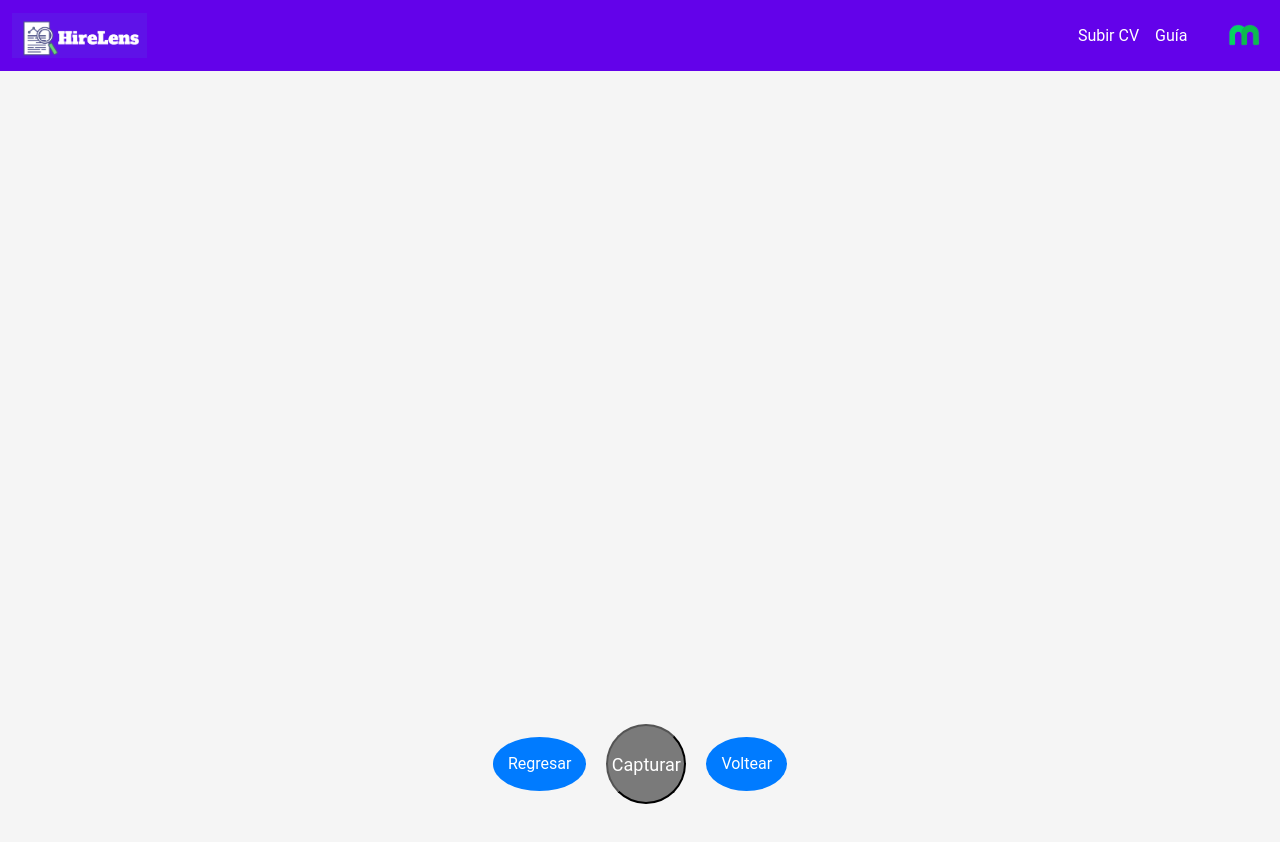
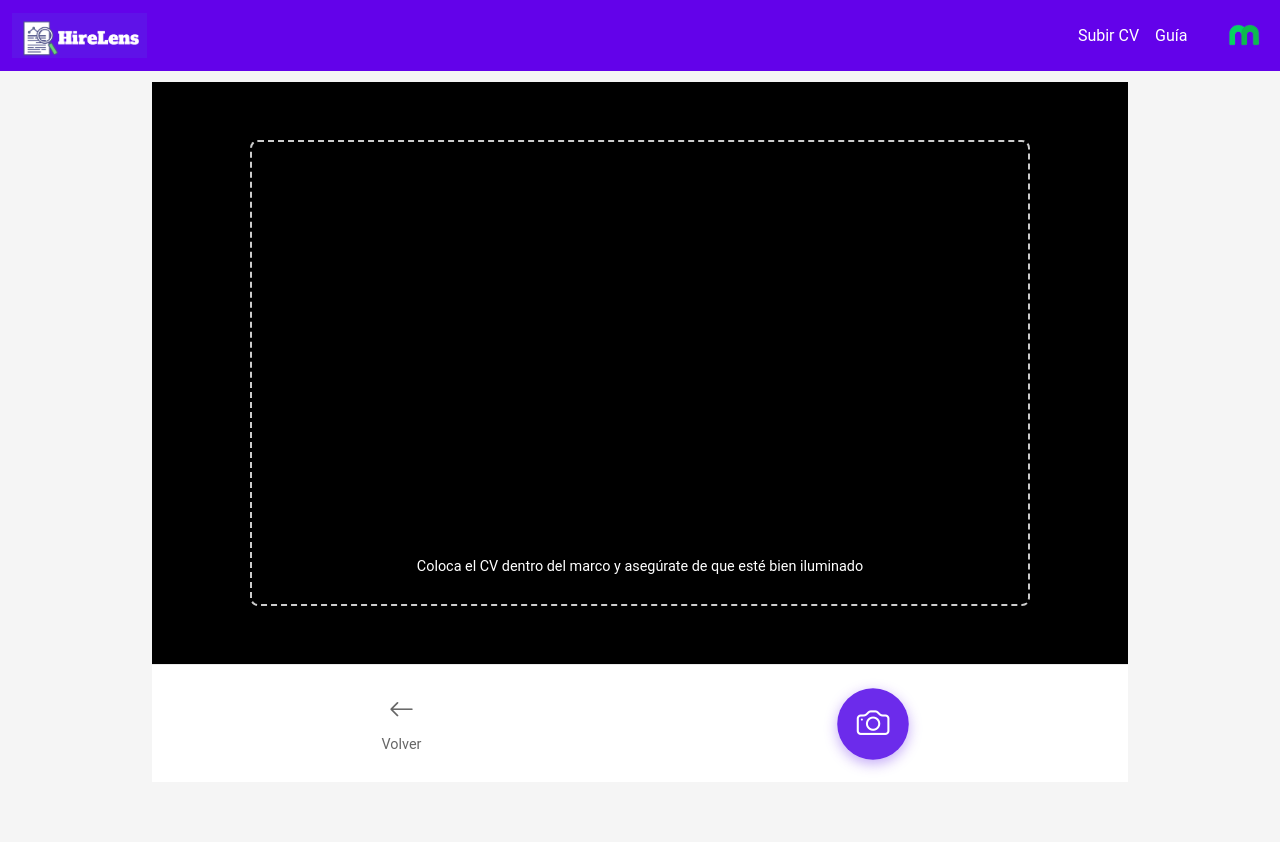
Before and after one commit to camazog1/Scanner_Of_CV, a React (Vite) app in the folder frontend/: page /camera in a window 1280 px wide. Shown: the top 842 px of the page. After the commit the page ends 816 px from the top, so only its background shows below. Built offline with nearby package versions, Linux system fonts and the light colour scheme; no server answers.

Commit message:
update design

```diff
--- a/frontend/src/assets/styles/CameraPage.css
+++ b/frontend/src/assets/styles/CameraPage.css
@@ -1,49 +1,97 @@
 .camera-page {
+  display: flex;
+  flex-direction: column;
+  align-items: center;
+  justify-content: center;
+  min-height: calc(100vh - 80px);
+  width: 100%;
+  padding: 0;
+  background-color: #f5f5f5;
+  margin-top: 3rem;
+}
+
+.camera-container {
+  width: 100%;
+  max-width: 100%;
+  height: calc(100vh - 80px);
+  background-color: white;
+  overflow: hidden;
+  display: flex;
+  flex-direction: column;
+}
+
+.camera-header {
+  padding: 16px 20px;
+  background-color: #6c2beb;
+  color: white;
+  text-align: center;
+  box-shadow: 0 2px 4px rgba(0, 0, 0, 0.1);
+  z-index: 10;
+}
+
+.camera-header h2 {
+  margin: 0;
+  font-size: 1.3rem;
+  font-weight: 500;
+}
+
+.camera-content {
   position: relative;
-  width: 100vw;
-  height: 100vh;
+  flex-grow: 1;
+  display: flex;
+  justify-content: center;
+  align-items: center;
+  background-color: #000;
+  overflow: hidden;
+}
+
+.webcam-container {
+  position: relative;
+  width: 100%;
+  height: 100%;
+  overflow: hidden;
+}
+
+.webcam {
+  position: absolute;
+  top: 0;
+  left: 0;
+  width: 100%;
+  height: 100%;
+  object-fit: cover;
+}
+
+.camera-overlay {
+  position: absolute;
+  top: 0;
+  left: 0;
+  width: 100%;
+  height: 100%;
   display: flex;
   flex-direction: column;
   justify-content: center;
   align-items: center;
-  overflow: hidden;
+  pointer-events: none;
 }
 
-.camera-controls {
-  position: absolute;
-  bottom: 20px;
-  width: 100%;
-  display: flex;
-  justify-content: center;
-  align-items: center;
-  gap: 20px; /* Espacio entre los botones */
+.camera-frame {
+  width: 80%;
+  height: 80%;
+  border: 2px dashed rgba(255, 255, 255, 0.8);
+  border-radius: 8px;
+  box-shadow: 0 0 0 1000px rgba(0, 0, 0, 0.4);
 }
 
-.rounded-button {
-  background-color: #007bff; /* Color de fondo */
-  color: white; /* Color del texto */
-  border: none;
-  border-radius: 50%; /* Bordes redondeados */
-  padding: 15px;
-  font-size: 16px;
-  cursor: pointer;
-  transition: background-color 0.3s;
-}
-
-.rounded-button:hover {
-  background-color: #0056b3; /* Color de fondo al pasar el ratón */
-}
-
-.capture-button {
-  width: 80px;
-  height: 80px;
-  border-radius: 50%;
-  background-color: rgb(122, 122, 122);
+.camera-instruction {
+  position: absolute;
+  bottom: 60px;
   color: white;
-  font-size: 18px;
-  display: flex;
-  align-items: center;
-  justify-content: center;
+  background-color: rgba(0, 0, 0, 0.6);
+  padding: 10px 16px;
+  border-radius: 20px;
+  font-size: 0.9rem;
+  text-align: center;
+  max-width: 80%;
 }
 
 .captured-image-container {
@@ -52,11 +100,177 @@
   display: flex;
   justify-content: center;
   align-items: center;
+  background-color: #000;
+  padding: 20px;
 }
 
 .captured-image {
   max-width: 100%;
   max-height: 100%;
   object-fit: contain;
-  transform: scaleX(-1);
 }
+
+.camera-controls {
+  display: flex;
+  justify-content: space-around;
+  align-items: center;
+  padding: 16px;
+  background-color: white;
+  border-top: 1px solid #eaeaea;
+}
+
+.control-button {
+  border: none;
+  background: none;
+  cursor: pointer;
+  display: flex;
+  flex-direction: column;
+  align-items: center;
+  font-size: 0.9rem;
+  color: #444;
+  transition: all 0.2s ease;
+  padding: 10px;
+}
+
+.control-button i {
+  font-size: 1.6rem;
+  margin-bottom: 5px;
+}
+
+.control-button:hover {
+  transform: translateY(-2px);
+  color: #6c2beb;
+}
+
+.back-button {
+  color: #666;
+}
+
+.capture-button {
+  width: 70px;
+  height: 70px;
+  border-radius: 50%;
+  background-color: #6c2beb;
+  color: white;
+  display: flex;
+  justify-content: center;
+  align-items: center;
+  flex-direction: column;
+  box-shadow: 0 4px 12px rgba(108, 43, 235, 0.4);
+}
+
+.capture-button i {
+  font-size: 2rem;
+  margin: 0;
+}
+
+.capture-button:hover {
+  background-color: #5620c5;
+  color: white;
+  transform: scale(1.05);
+}
+
+.flip-button {
+  color: #666;
+}
+
+.primary-button {
+  color: #2a8d3e;
+}
+
+.secondary-button {
+  color: #dc3545;
+}
+
+/* Estilos para la pantalla de error de permisos */
+.permission-error {
+  background-color: #f8f9fa;
+}
+
+.permission-container {
+  text-align: center;
+  padding: 30px;
+  background-color: white;
+  border-radius: 12px;
+  box-shadow: 0 4px 20px rgba(0, 0, 0, 0.1);
+  max-width: 500px;
+}
+
+.error-icon {
+  font-size: 3rem;
+  color: #dc3545;
+  margin-bottom: 20px;
+}
+
+.button-row {
+  display: flex;
+  justify-content: center;
+  gap: 15px;
+  margin-top: 25px;
+}
+
+/* Responsive */
+@media (max-width: 576px) {
+  .camera-page {
+    padding: 0;
+  }
+
+  .camera-container {
+    box-shadow: none;
+    border-radius: 0;
+    height: 100vh;
+  }
+
+  .camera-header h2 {
+    font-size: 1.1rem;
+  }
+
+  .camera-frame {
+    width: 90%;
+    height: 75%;
+  }
+
+  .camera-instruction {
+    font-size: 0.8rem;
+    bottom: 80px;
+  }
+
+  .control-button span {
+    font-size: 0.8rem;
+  }
+
+  .capture-button {
+    width: 60px;
+    height: 60px;
+  }
+}
+
+/* Animaciones */
+@keyframes pulse {
+  0% { transform: scale(1); }
+  50% { transform: scale(1.1); }
+  100% { transform: scale(1); }
+}
+
+.capture-button {
+  animation: pulse 2s infinite;
+}
+
+.capture-button:hover {
+  animation: none;
+}
+
+/* Para pantallas más grandes */
+@media (min-width: 768px) {
+  .camera-container {
+    max-width: 90vw;
+    height: calc(100vh - 100px);
+    margin: 0 auto;
+  }
+
+  .camera-frame {
+    max-width: 80%;
+    max-height: 80%;
+    aspect-ratio: 1 / 1.4; /* Proporción similar a una hoja A4 */
+  }
+}
--- a/frontend/src/assets/styles/FilePreview.css
+++ b/frontend/src/assets/styles/FilePreview.css
@@ -1,69 +1,142 @@
-/* frontend/src/assets/styles/FilePreview.css */
+.file-preview-page {
+  width: 100%;
+  max-width: 1200px;
+  margin: 0 auto;
+  padding: 2.5rem 1.5rem;  /* Aumentado el padding superior */
+}
 
-.file-preview {
+.preview-card {
+  background-color: #fff;
+  border-radius: 8px;
+  box-shadow: 0 6px 18px rgba(0, 0, 0, 0.1);
+  overflow: hidden;
+  margin-top: 1rem;  /* Espacio adicional en la parte superior */
+}
+
+.card-header {
+  padding: 1rem 1.5rem;
+}
+
+.preview-layout {
   display: flex;
   flex-direction: column;
-  align-items: center;
-  justify-content: flex-start;
-  width: 100%;
-  padding: 20px;
-  box-sizing: border-box;
-  margin-top: 20px;
-  position: relative;
 }
 
-.file-container {
-  width: 100%;
-  height: 400px;
-  display: flex;
-  align-items: center;
-  justify-content: center;
-  background-color: #f8f9fa;
-  border-radius: 8px;
-  overflow: hidden;
-  box-shadow: 0 2px 5px rgba(0, 0, 0, 0.1);
+@media (min-width: 768px) {
+  .preview-layout {
+    flex-direction: row;
+  }
 }
 
-.preview-image,
-.preview-pdf {
+.preview-column {
+  flex: 7;
+}
+
+.form-column {
+  flex: 5;
+  background-color: #f8f9fa;
+  border-left: none;
+  border-top: 1px solid #dee2e6;
+}
+
+@media (min-width: 768px) {
+  .form-column {
+    border-left: 1px solid #dee2e6;
+    border-top: none;
+  }
+}
+
+.preview-container {
+  width: 100%;
+  display: flex;
+  justify-content: center;
+  align-items: center;
+  overflow: hidden;
+  margin-bottom: 1rem;
+  border-radius: 4px;
+  background-color: #f8f9fa;
+}
+
+.preview-container img {
   max-width: 100%;
-  max-height: 100%;
+  max-height: 500px;
   object-fit: contain;
 }
 
-.button-container {
-  display: flex;
-  justify-content: flex-end;
-  margin-top: 20px;
-  width: 100%;
+.pdf-container {
+  height: 500px;
+  border: 1px solid #dee2e6;
 }
 
+.pdf-preview {
+  width: 100%;
+  height: 100%;
+  border: none;
+}
+
+.file-info {
+  background-color: #f8f9fa;
+  border-radius: 4px;
+  padding: 0.5rem;
+}
+
+.button-controls {
+  display: flex;
+  justify-content: space-between;
+  gap: 1rem;
+}
+
+/* Estilos para el overlay de carga */
 .loading-overlay {
   position: fixed;
   top: 0;
   left: 0;
   width: 100%;
   height: 100%;
-  background-color: rgba(255, 255, 255, 0.8);
+  background-color: rgba(102, 102, 102, 0.7);
   display: flex;
-  flex-direction: column;
+  justify-content: center;
   align-items: center;
-  justify-content: center;
   z-index: 1000;
 }
 
-.user-form {
-  background-color: #f8f9fa;
-  border: 1px solid #dee2e6;
+.spinner-container {
+  background-color: rgba(255, 255, 255, 0.8);
+  padding: 2rem;
+  border-radius: 8px;
+  text-align: center;
 }
 
-/* Estilos responsivos */
+/* Mejoras para UserForm */
+.user-form {
+  background-color: white;
+  padding: 1.5rem;
+  border-radius: 4px;
+  box-shadow: 0 1px 3px rgba(0, 0, 0, 0.1);
+}
+
+.form-label {
+  font-weight: 500;
+}
+
+/* Animaciones */
+@keyframes fadeIn {
+  from { opacity: 0; }
+  to { opacity: 1; }
+}
+
+.alert {
+  animation: fadeIn 0.3s ease-in-out;
+}
+
+/* Ajustes para corregir el solapamiento con el Header */
+/* Esto ayuda a evitar que el contenido se esconda bajo el header */
+.main-layout .container {
+  padding-top: 4rem;
+}
+
 @media (max-width: 768px) {
-  .file-preview {
-    padding: 10px;
-  }
-
-  .file-container {
-    height: 250px;
+  .file-preview-page {
+    padding-top: 1rem;
   }
 }
--- a/frontend/src/components/UserForm.jsx
+++ b/frontend/src/components/UserForm.jsx
@@ -13,7 +13,7 @@ function UserForm({ userData, setUserData }) {
 
   return (
     <div className="user-form p-3 mb-4 border rounded">
-      <h4 className="mb-3">Información del Aspirante</h4>
+
       <div className="mb-3">
         <label htmlFor="name" className="form-label">
           Nombre <span className="text-danger">*</span>
--- a/frontend/src/pages/CameraPage.jsx
+++ b/frontend/src/pages/CameraPage.jsx
@@ -1,13 +1,37 @@
-import React, { useState, useRef } from "react";
+import React, { useState, useRef, useEffect } from "react";
 import Webcam from "react-webcam";
 import { useNavigate } from "react-router-dom";
-import "@styles/CameraPage.css"; // Importa el archivo CSS
+import "@styles/CameraPage.css";
 
 function CameraPage() {
-  const [facingMode, setFacingMode] = useState("user");
+  const [facingMode, setFacingMode] = useState("environment"); // Comenzar con cámara trasera por defecto
   const [capturedImage, setCapturedImage] = useState(null);
+  const [isMobile, setIsMobile] = useState(false);
+  const [hasCameraPermission, setHasCameraPermission] = useState(true);
   const webcamRef = useRef(null);
   const navigate = useNavigate();
+
+  // Detectar si es un dispositivo móvil
+  useEffect(() => {
+    const checkMobile = () => {
+      const userAgent = navigator.userAgent || navigator.vendor || window.opera;
+      return /android|webos|iphone|ipad|ipod|blackberry|iemobile|opera mini/i.test(userAgent.toLowerCase());
+    };
+    setIsMobile(checkMobile());
+
+    // Solicitar permisos de cámara explícitamente
+    const requestCameraPermission = async () => {
+      try {
+        await navigator.mediaDevices.getUserMedia({ video: true });
+        setHasCameraPermission(true);
+      } catch (err) {
+        console.error("Error al solicitar permisos de cámara:", err);
+        setHasCameraPermission(false);
+      }
+    };
+
+    requestCameraPermission();
+  }, []);
 
   const handleCapture = () => {
     const imageSrc = webcamRef.current.getScreenshot({
@@ -28,6 +52,7 @@ function CameraPage() {
   };
 
   const handleFlipCamera = () => {
+    // Cambia entre la cámara frontal y trasera en dispositivos móviles
     setFacingMode((prevMode) => (prevMode === "user" ? "environment" : "user"));
   };
 
@@ -35,53 +60,112 @@ function CameraPage() {
     navigate("/");
   };
 
+  if (!hasCameraPermission) {
+    return (
+      <div className="camera-page permission-error">
+        <div className="permission-container">
+          <i className="bi bi-camera-video-off error-icon"></i>
+          <h2>Permisos de cámara requeridos</h2>
+          <p>
+            Para utilizar esta funcionalidad, debes permitir el acceso a la cámara
+            en tu navegador.
+          </p>
+          <div className="button-row">
+            <button className="btn btn-primary" onClick={() => window.location.reload()}>
+              Reintentar
+            </button>
+            <button className="btn btn-secondary" onClick={handleGoBack}>
+              Volver
+            </button>
+          </div>
+        </div>
+      </div>
+    );
+  }
+
   return (
     <div className="camera-page">
+      <div className="camera-container">
+        <div className="camera-content">
           {!capturedImage ? (
+            <div className="webcam-container">
               <Webcam
                 audio={false}
                 ref={webcamRef}
                 screenshotFormat="image/jpeg"
-          width="100%"
-          height="100%"
-          videoConstraints={{ facingMode }}
-          style={{
-            transform: facingMode === "user" ? "scaleX(-1)" : "none",
-            width: "100%",
-            height: "100%",
+                videoConstraints={{
+                  facingMode: facingMode,
                 }}
+                className="webcam"
+                mirrored={facingMode === "user"}
               />
+              <div className="camera-overlay">
+                <div className="camera-frame"></div>
+                <p className="camera-instruction">
+                  Coloca el CV dentro del marco y asegúrate de que esté bien iluminado
+                </p>
+              </div>
+            </div>
           ) : (
             <div className="captured-image-container">
               <img src={capturedImage} alt="captured" className="captured-image" />
             </div>
           )}
+        </div>
+
         <div className="camera-controls">
           {!capturedImage ? (
             <>
-            <button className="rounded-button" onClick={handleGoBack}>
-              Regresar
+              <button
+                className="control-button back-button"
+                onClick={handleGoBack}
+                title="Volver"
+              >
+                <i className="bi bi-arrow-left"></i>
+                <span>Volver</span>
               </button>
-            <button className="capture-button" onClick={handleCapture}>
-              Capturar
+
+              <button
+                className="control-button capture-button"
+                onClick={handleCapture}
+                title="Capturar"
+              >
+                <i className="bi bi-camera"></i>
               </button>
-            <button className="rounded-button" onClick={handleFlipCamera}>
-              Voltear
+
+              {isMobile && (
+                <button
+                  className="control-button flip-button"
+                  onClick={handleFlipCamera}
+                  title="Cambiar cámara"
+                >
+                  <i className="bi bi-arrow-repeat"></i>
+                  <span>Cambiar cámara</span>
                 </button>
+              )}
             </>
           ) : (
             <>
-            <button className="rounded-button" onClick={handleRetake}>
-              Reintentar
+              <button
+                className="control-button secondary-button"
+                onClick={handleRetake}
+                title="Reintentar"
+              >
+                <i className="bi bi-arrow-counterclockwise"></i>
+                <span>Reintentar</span>
               </button>
-            <button className="rounded-button" onClick={handleAccept}>
-              Aceptar
-            </button>
-            <button className="rounded-button" onClick={handleGoBack}>
-              Regresar
+
+              <button
+                className="control-button primary-button"
+                onClick={handleAccept}
+                title="Aceptar"
+              >
+                <i className="bi bi-check-lg"></i>
+                <span>Aceptar</span>
               </button>
             </>
           )}
+        </div>
       </div>
     </div>
   );
--- a/frontend/src/pages/PreviewJsonPage.jsx
+++ b/frontend/src/pages/PreviewJsonPage.jsx
@@ -181,7 +181,7 @@ function PreviewJsonPage() {
   }
 
   return (
-    <div className="container py-4">
+    <div className="container py-4" style={{ marginTop: "4rem" }}>
       <div className="row mb-4">
         <div className="col">
           <h2 className="mb-4">Previsualización del CV</h2>
```
Also changed, not shown: frontend/src/components/EditCV.jsx (+4 -19 lines), frontend/src/pages/FilePreview.jsx (+56 -32 lines), frontend/src/pages/FileUpload.jsx (+0 -12 lines). Lines whose indentation alone changed are shown as unchanged.
